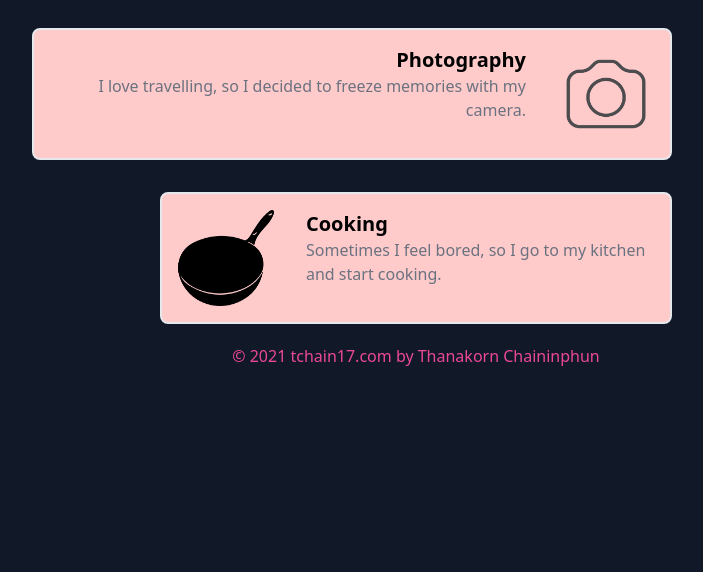
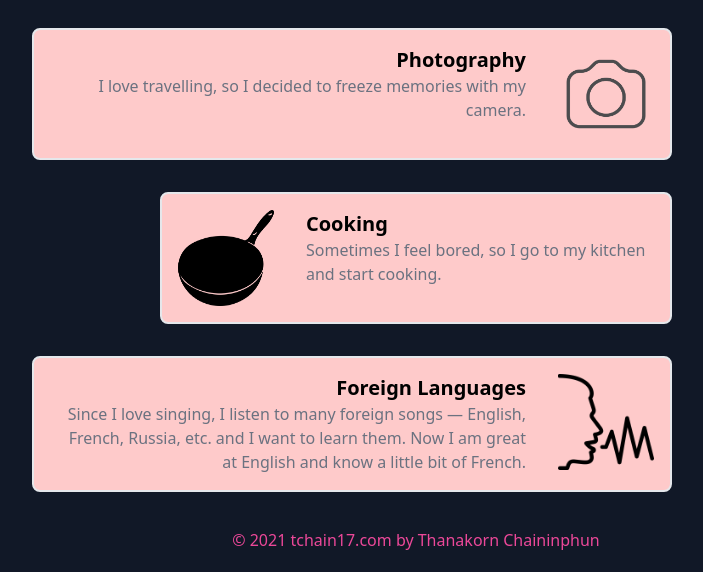
Before and after one commit to cpe-cmu-261207/lab-01-PlaneCargo191-1, a plain HTML site: page index.html in a window 1280 px wide. Shown: the part 872-1444 px from the top of the page, without its empty margins (224-927 px from the left). Before the commit the page ends 1260 px from the top, so only its background shows below. Drawn offline with nearby package versions, Linux system fonts and the light colour scheme.

Commit message:
Card added

```diff
--- a/index.html
+++ b/index.html
@@ -86,9 +86,22 @@
               </p>
             </div>
           </div>
+          <!--Language Card-->
+          <div class = 'bg-red-200 flex max-w-screen-sm mr-96 ml-auto rounded-lg p-4 border-2 space-x-8'>
+            <div>
+              <p class = 'font-semibold text-black text-xl space-y-4 text-right'>
+                Foreign Languages
+              </p>
+              <p class = 'text-gray-500 text-right'>
+                Since I love singing, I listen to many foreign songs — English, French, Russia, etc. and I want to learn them.
+                Now I am great at English and know a little bit of French.
+              </p>
+            </div>
+            <img class = 'w-24 h-24' src = './images/Voice.png'
+          </div>
         </div>
       </div>
-      <p class = 'text-pink-500 text-center m-5'>
+      <p class = 'text-pink-500 text-center p-5'>
         © 2021 tchain17.com by Thanakorn Chaininphun
       </p>
     </body>
```
